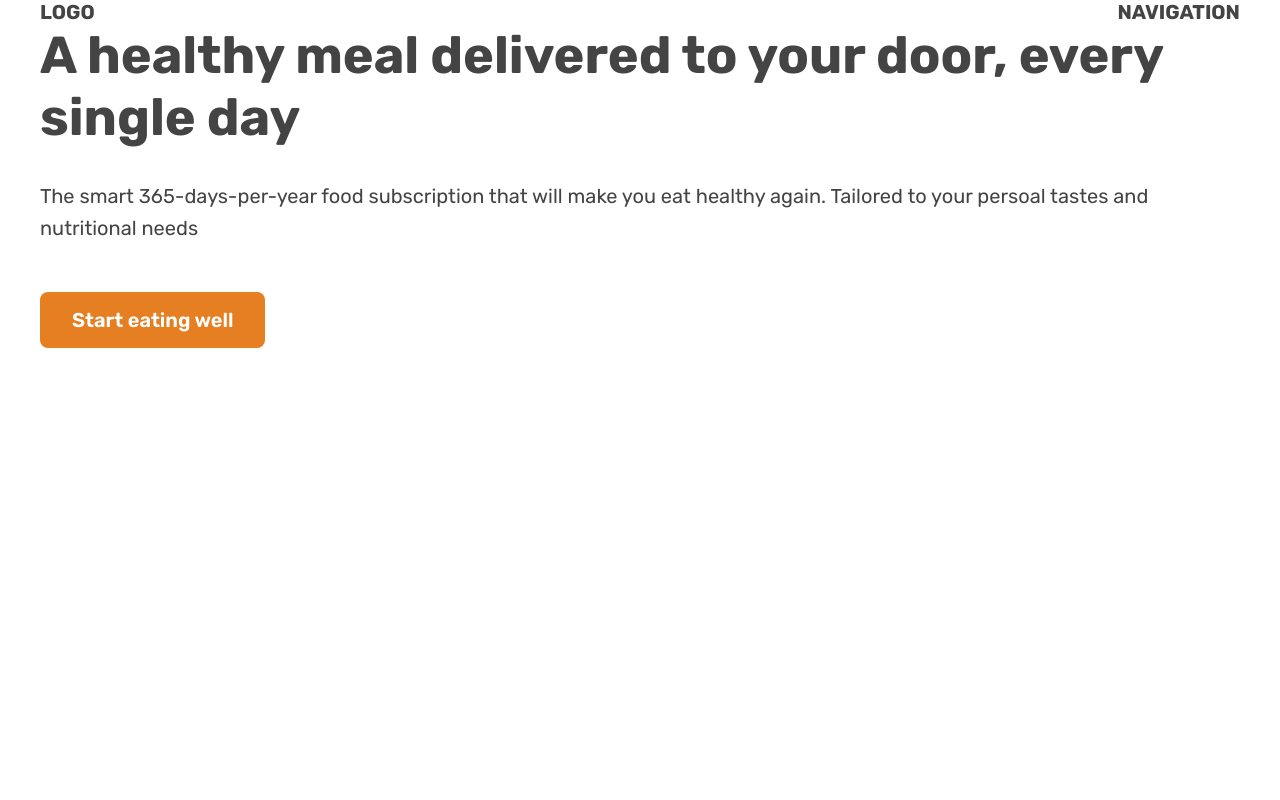
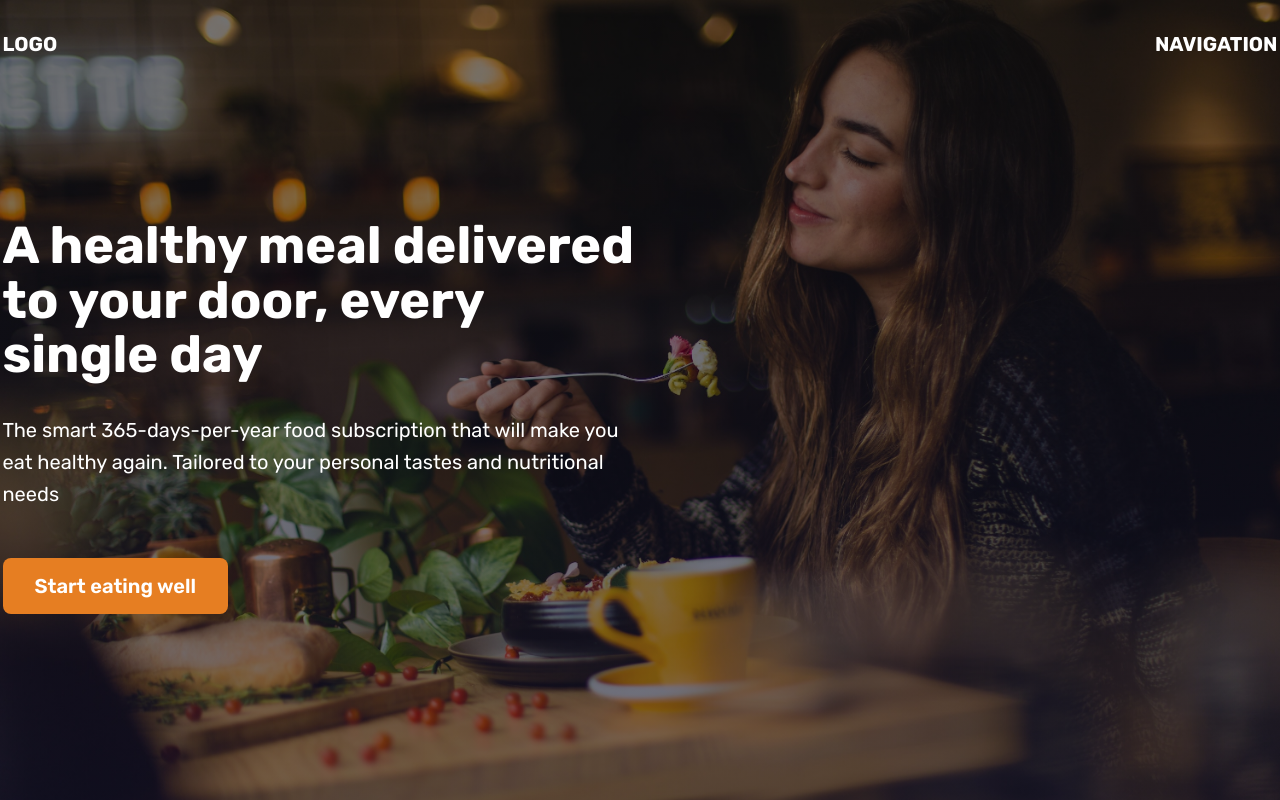
Before and after one commit to terabvte/css-series, a plain HTML site: page hero/index.html in a window 1280 px wide. Shown: the top 800 px of the page. Drawn offline with Linux system fonts and the light colour scheme.

Commit message:
Complete hero exercise

```diff
--- a/hero/index.html
+++ b/hero/index.html
@@ -5,7 +5,7 @@
 		<meta http-equiv="X-UA-Compatible" content="IE=edge" />
 		<meta name="viewport" content="width=device-width, initial-scale=1.0" />
 		<title>Omnifood Hero Section</title>
-        <link rel="stylesheet" href="style.css">
+		<link rel="stylesheet" href="style.css" />
 		<link rel="preconnect" href="https://fonts.googleapis.com" />
 		<link rel="preconnect" href="https://fonts.gstatic.com" crossorigin />
 		<link
@@ -19,13 +19,18 @@
 				<div>LOGO</div>
 				<div>NAVIGATION</div>
 			</nav>
-			<div class="container">
-				<h1>A healthy meal delivered to your door, every single day</h1>
-				<p>
-					The smart 365-days-per-year food subscription that will make you eat
-					healthy again. Tailored to your persoal tastes and nutritional needs
-				</p>
-				<a href="#" class="btn">Start eating well</a>
+			<div class="flex-wrapper">
+				<div class="container">
+					<div class="inner">
+						<h1>A healthy meal delivered to your door, every single day</h1>
+						<p>
+							The smart 365-days-per-year food subscription that will make you
+							eat healthy again. Tailored to your personal tastes and nutritional
+							needs
+						</p>
+						<a href="#" class="btn">Start eating well</a>
+					</div>
+				</div>
 			</div>
 		</header>
 		<section>
--- a/hero/style.css
+++ b/hero/style.css
@@ -11,11 +11,27 @@ html {
 
 header {
 	height: 100vh;
+	background-image: linear-gradient(rgba(0, 0, 0, 0.5), rgba(1, 2, 33, 0.5)),
+		url(./hero.jpg);
+	background-repeat: no-repeat;
+	background-size: cover;
+}
+
+.flex-wrapper {
+	height: 90%;
+	display: flex;
+	align-items: center;
+	justify-content: center;
+}
+
+.inner {
+	width: 50%;
 }
 
 .container {
 	margin: 0 auto;
-    width: 1200px;
+	width: 1275px;
+	color: white;
 }
 
 nav {
@@ -23,11 +39,21 @@ nav {
 	font-weight: 700;
 	display: flex;
 	justify-content: space-between;
+    padding-top: 32px;
+}
+
+nav > * {
+    cursor: pointer;
+}
+
+nav > *:hover {
+    color: #bbb;
 }
 
 h1 {
 	font-size: 52px;
 	margin-bottom: 32px;
+	line-height: 1.05;
 }
 
 p {
@@ -48,6 +74,10 @@ p {
 	border-radius: 8px;
 }
 
+.btn:hover {
+    background-color: #c36a1d;
+}
+
 h2 {
 	font-size: 44px;
 	margin-bottom: 48px;
```
Also changed, not shown: hero/hero.jpg (added). Lines whose indentation alone changed are shown as unchanged.
